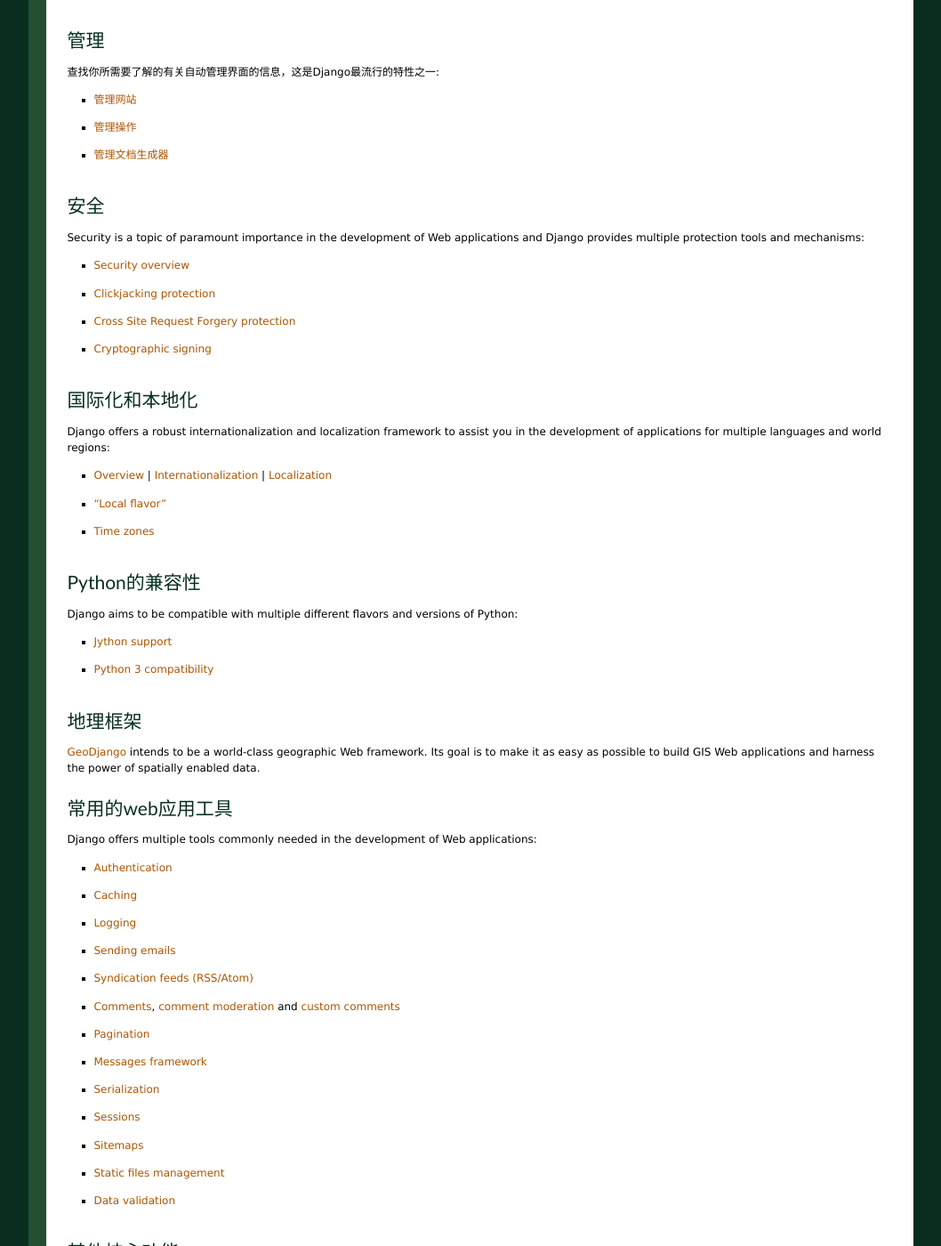
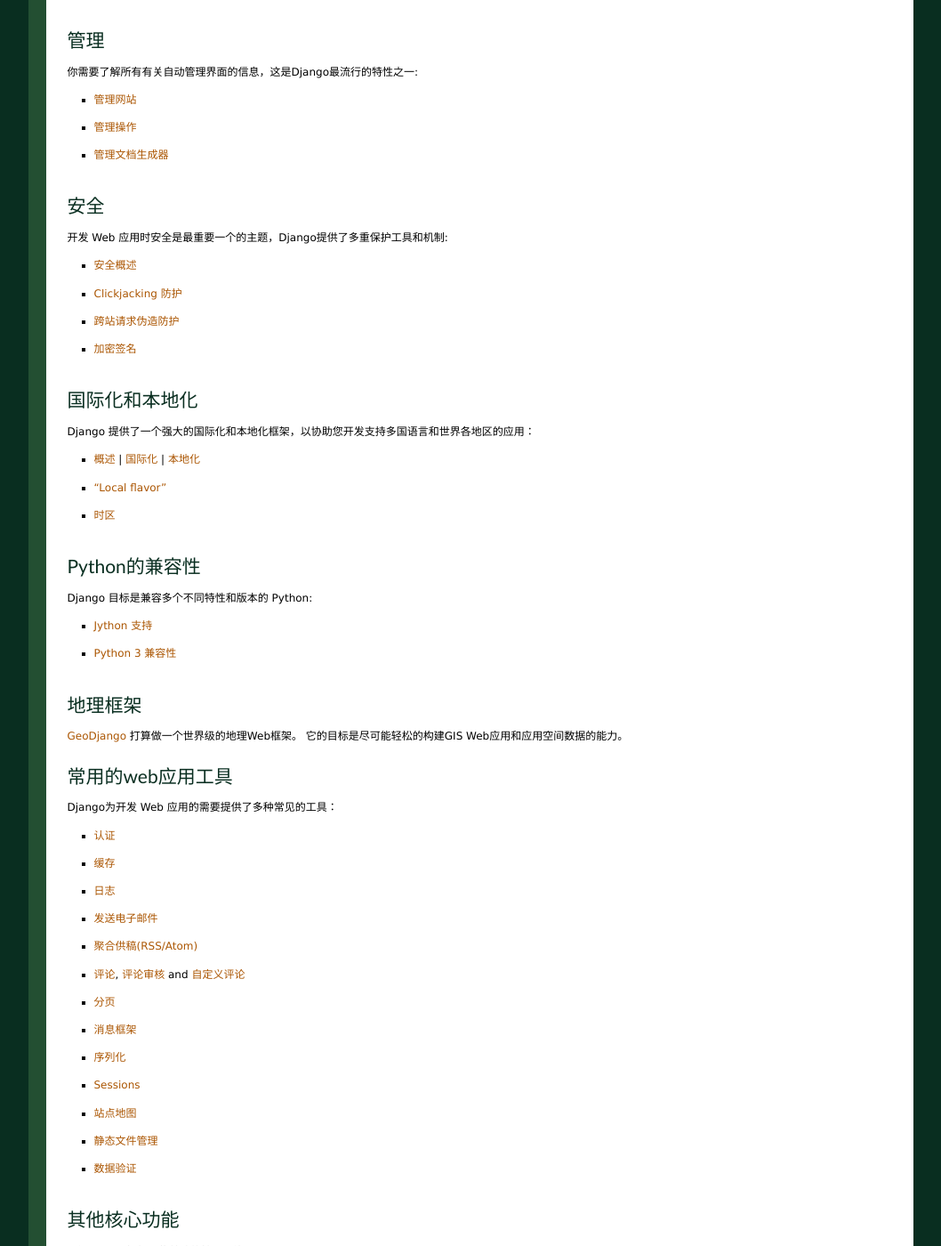
Before and after one commit to yourtion/Django-Chinese-Docs, a Sphinx documentation site: the page built from docs/index.txt, in a window 1280 px wide and 1400 px high, scrolled down 1712 px. Shown: the whole window at 89% size, without its empty margins (111-1169 px from the left). Built offline with Sphinx 7.4.7, drawn with Linux system fonts in a browser that asks for light colours; some of the changed text lies outside the part shown.

Commit message:
翻译完成

```diff
--- a/docs/index.txt
+++ b/docs/index.txt
@@ -187,7 +187,7 @@ Django 提供了一个丰富的框架可便利地创建表单及操作表单数
 管理
 =========
 
-查找你所需要了解的有关自动管理界面的信息，这是Django最流行的特性之一:
+你需要了解所有有关自动管理界面的信息，这是Django最流行的特性之一:
 
 * :doc:`管理网站 <ref/contrib/admin/index>`
 * :doc:`管理操作 <ref/contrib/admin/actions>`
@@ -196,100 +196,93 @@ Django 提供了一个丰富的框架可便利地创建表单及操作表单数
 安全
 ========
 
-Security is a topic of paramount importance in the development of Web
-applications and Django provides multiple protection tools and mechanisms:
+开发 Web 应用时安全是最重要一个的主题，Django提供了多重保护工具和机制:
 
-* :doc:`Security overview <topics/security>`
-* :doc:`Clickjacking protection <ref/clickjacking>`
-* :doc:`Cross Site Request Forgery protection <ref/contrib/csrf>`
-* :doc:`Cryptographic signing <topics/signing>`
+* :doc:`安全概述 <topics/security>`
+* :doc:`Clickjacking 防护 <ref/clickjacking>`
+* :doc:`跨站请求伪造防护 <ref/contrib/csrf>`
+* :doc:`加密签名 <topics/signing>`
 
 国际化和本地化
 =====================================
 
-Django offers a robust internationalization and localization framework to
-assist you in the development of applications for multiple languages and world
-regions:
+Django 提供了一个强大的国际化和本地化框架，以协助您开发支持多国语言和世界各地区的应用：
 
-* :doc:`Overview <topics/i18n/index>` |
-  :doc:`Internationalization <topics/i18n/translation>` |
-  :ref:`Localization <how-to-create-language-files>`
+* :doc:`概述 <topics/i18n/index>` |
+  :doc:`国际化 <topics/i18n/translation>` |
+  :ref:`本地化 <how-to-create-language-files>`
 * :doc:`"Local flavor" <ref/contrib/localflavor>`
-* :doc:`Time zones </topics/i18n/timezones>`
+* :doc:`时区 </topics/i18n/timezones>`
 
 Python的兼容性
 ====================
 
-Django aims to be compatible with multiple different flavors and versions of
-Python:
+Django 目标是兼容多个不同特性和版本的 Python:
 
-* :doc:`Jython support <howto/jython>`
-* :doc:`Python 3 compatibility <topics/python3>`
+* :doc:`Jython 支持 <howto/jython>`
+* :doc:`Python 3 兼容性 <topics/python3>`
 
 地理框架
 ====================
 
-:doc:`GeoDjango <ref/contrib/gis/index>` intends to be a world-class geographic
-Web framework. Its goal is to make it as easy as possible to build GIS Web
-applications and harness the power of spatially enabled data.
+:doc:`GeoDjango <ref/contrib/gis/index>` 打算做一个世界级的地理Web框架。
+它的目标是尽可能轻松的构建GIS Web应用和应用空间数据的能力。
 
 常用的web应用工具
 ============================
 
-Django offers multiple tools commonly needed in the development of Web
-applications:
+Django为开发 Web 应用的需要提供了多种常见的工具：
 
-* :doc:`Authentication <topics/auth/index>`
-* :doc:`Caching <topics/cache>`
-* :doc:`Logging <topics/logging>`
-* :doc:`Sending emails <topics/email>`
-* :doc:`Syndication feeds (RSS/Atom) <ref/contrib/syndication>`
-* :doc:`Comments <ref/contrib/comments/index>`, :doc:`comment moderation <ref/contrib/comments/moderation>` and :doc:`custom comments <ref/contrib/comments/custom>`
-* :doc:`Pagination <topics/pagination>`
-* :doc:`Messages framework <ref/contrib/messages>`
-* :doc:`Serialization <topics/serialization>`
+* :doc:`认证 <topics/auth/index>`
+* :doc:`缓存 <topics/cache>`
+* :doc:`日志 <topics/logging>`
+* :doc:`发送电子邮件 <topics/email>`
+* :doc:`聚合供稿(RSS/Atom) <ref/contrib/syndication>`
+* :doc:`评论 <ref/contrib/comments/index>`, :doc:`评论审核 <ref/contrib/comments/moderation>` and :doc:`自定义评论 <ref/contrib/comments/custom>`
+* :doc:`分页 <topics/pagination>`
+* :doc:`消息框架 <ref/contrib/messages>`
+* :doc:`序列化 <topics/serialization>`
 * :doc:`Sessions <topics/http/sessions>`
-* :doc:`Sitemaps <ref/contrib/sitemaps>`
-* :doc:`Static files management <ref/contrib/staticfiles>`
-* :doc:`Data validation <ref/validators>`
+* :doc:`站点地图 <ref/contrib/sitemaps>`
+* :doc:`静态文件管理 <ref/contrib/staticfiles>`
+* :doc:`数据验证 <ref/validators>`
 
 其他核心功能
 ==========================
 
-Learn about some other core functionalities of the Django framework:
+了解Django框架一些其他的核心功能：
 
-* :doc:`Conditional content processing <topics/conditional-view-processing>`
-* :doc:`Content types and generic relations <ref/contrib/contenttypes>`
-* :doc:`Databrowse <ref/contrib/databrowse>`
-* :doc:`Flatpages <ref/contrib/flatpages>`
-* :doc:`Redirects <ref/contrib/redirects>`
-* :doc:`Signals <topics/signals>`
-* :doc:`The sites framework <ref/contrib/sites>`
-* :doc:`Unicode in Django <ref/unicode>`
+* :doc:`按需处理内容 <topics/conditional-view-processing>`
+* :doc:`内容类型和泛型关系 <ref/contrib/contenttypes>`
+* :doc:`数据浏览 <ref/contrib/databrowse>`
+* :doc:`简单页面 <ref/contrib/flatpages>`
+* :doc:`重定向 <ref/contrib/redirects>`
+* :doc:`信号 <topics/signals>`
+* :doc:`sites框架 <ref/contrib/sites>`
+* :doc:`在 Django 中使用 Unicode <ref/unicode>`
 
 Django开源项目
 ==============================
 
-Learn about the development process for the Django project itself and about how
-you can contribute:
+了解 Django 项目本身的发展过程和你怎么做贡献：
 
-* **Community:**
-  :doc:`How to get involved <internals/contributing/index>` |
-  :doc:`The release process <internals/release-process>` |
-  :doc:`Team of committers <internals/committers>` |
-  :doc:`The Django source code repository <internals/git>` |
-  :doc:`Security policies <internals/security>`
+* **社区:**
+  :doc:`如何参与 <internals/contributing/index>` |
+  :doc:`发布过程 <internals/release-process>` |
+  :doc:`团队提交 <internals/committers>` |
+  :doc:`Django 源码库 <internals/git>` |
+  :doc:`安全策略 <internals/security>`
 
-* **Design philosophies:**
-  :doc:`Overview <misc/design-philosophies>`
+* **设计理念:**
+  :doc:`概述 <misc/design-philosophies>`
 
-* **Documentation:**
-  :doc:`About this documentation <internals/contributing/writing-documentation>`
+* **文档:**
+  :doc:`关于本文档 <internals/contributing/writing-documentation>`
 
-* **Third-party distributions:**
-  :doc:`Overview <misc/distributions>`
+* **第三方发行:**
+  :doc:`概述 <misc/distributions>`
 
-* **Django over time:**
-  :doc:`API stability <misc/api-stability>` |
-  :doc:`Release notes and upgrading instructions <releases/index>` |
-  :doc:`Deprecation Timeline <internals/deprecation>`
+* **Django 的过去:**
+  :doc:`API 稳定性 <misc/api-stability>` |
+  :doc:`发行说明和升级说明 <releases/index>` |
+  :doc:`功能弃用时间轴 <internals/deprecation>`
```
